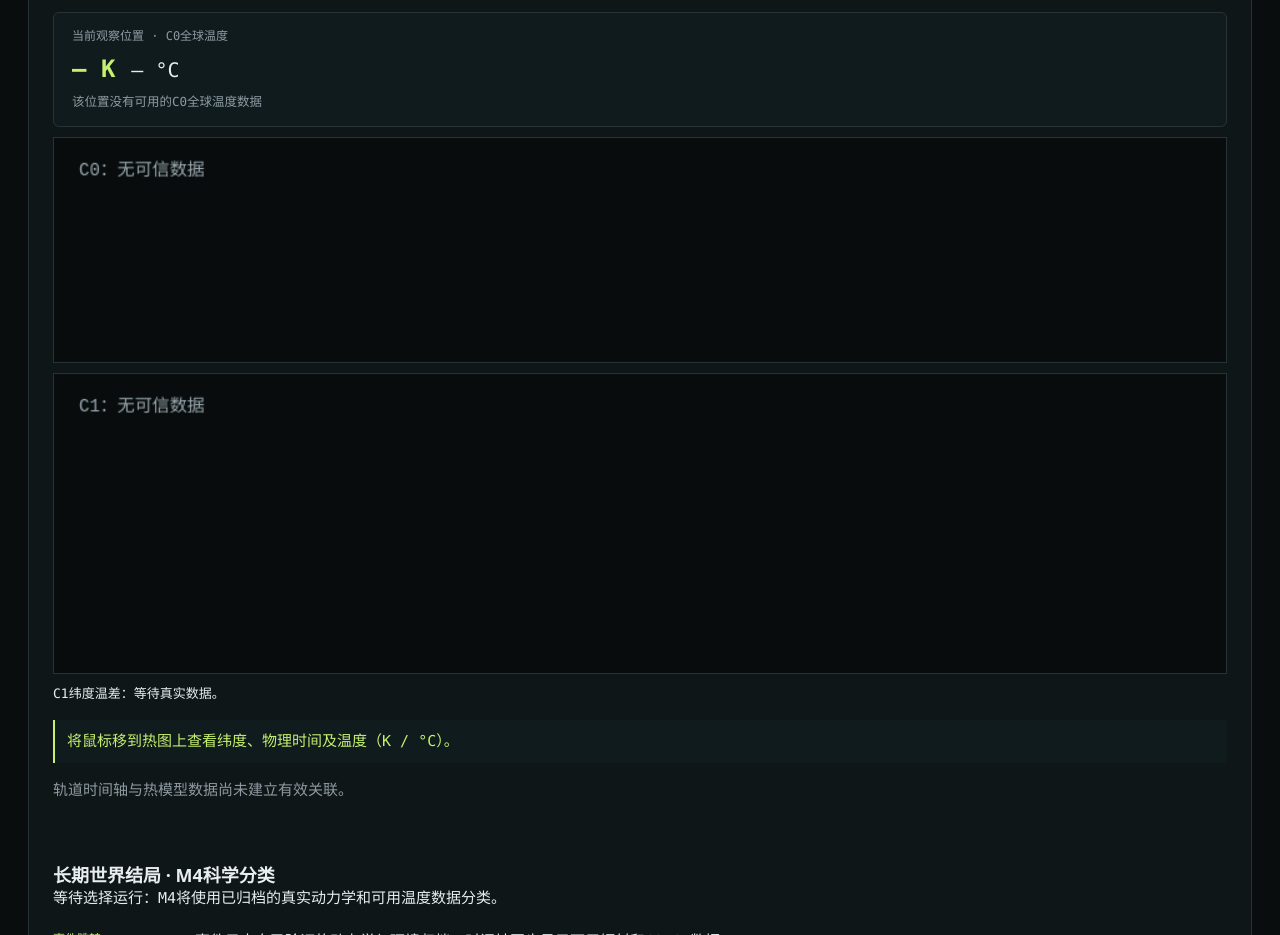
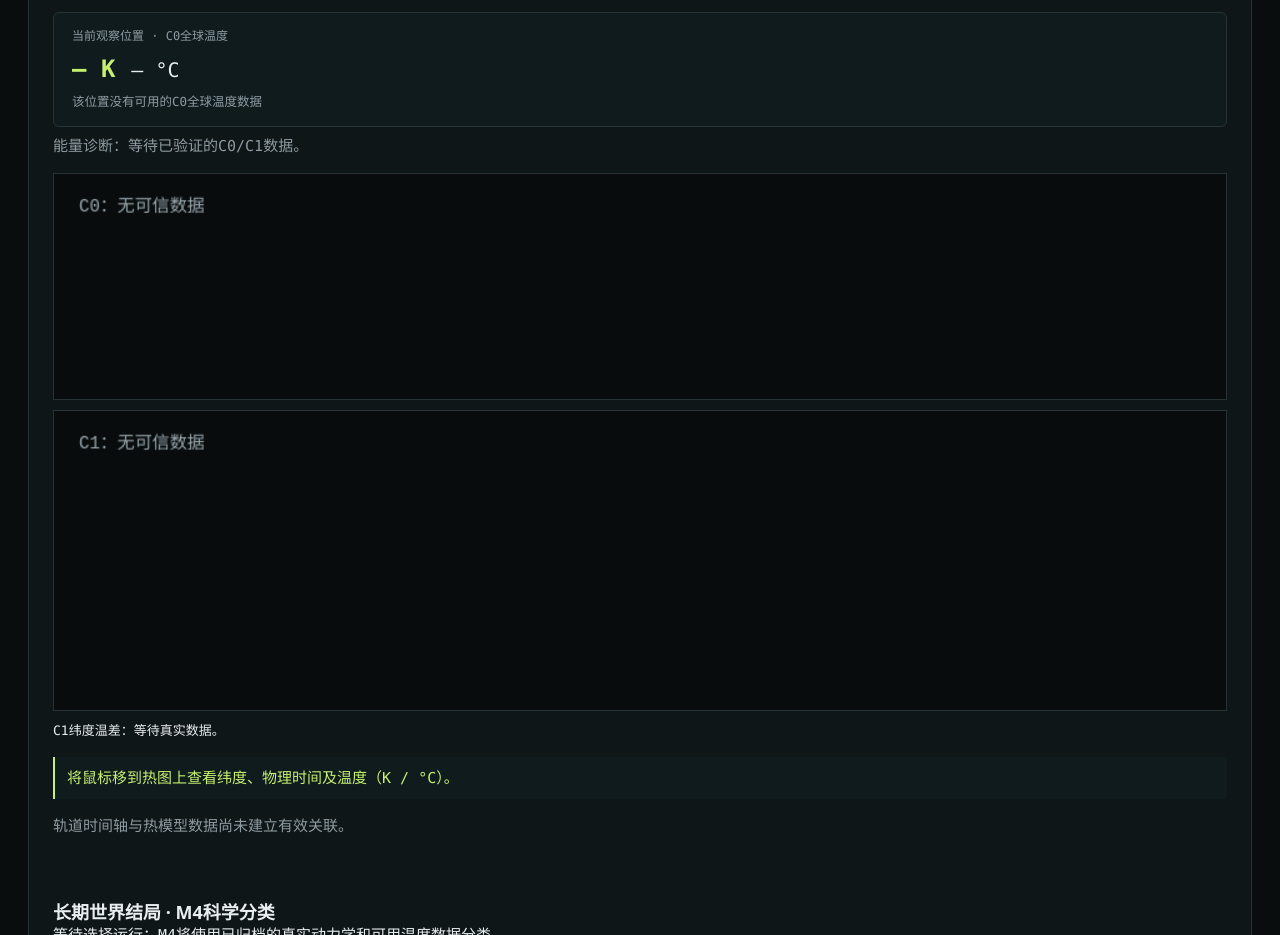
Before and after one commit to chenjunnan/threebodyplanet, a plain HTML site: page src/threebody/web/static/index.html in a window 1280 px wide. Shown: the part 4040-4975 px from the top of the page. Drawn offline with Linux system fonts and the light colour scheme; no server answers.

Commit message:
feat(M6.2 Web): show selected-time energy budget and radiative equilibrium in observer

```diff
--- a/src/threebody/web/static/index.html
+++ b/src/threebody/web/static/index.html
@@ -121,6 +121,7 @@
           <span id="c0-current-celsius">— °C</span>
           <small id="c0-current-time">请选择已计算的温度时刻</small>
         </div>
+        <p id="m6-energy-diagnostics" aria-live="polite">能量诊断：等待已验证的C0/C1数据。</p>
         <canvas id="c0-canvas" width="940" height="180" aria-label="全球C0温度随物理时间变化"></canvas>
         <canvas id="c1-canvas" width="940" height="240" aria-label="C1纬度温度时空分布，鼠标悬停显示该时刻及纬度的温度"></canvas>
         <p id="c1-temperature-summary" aria-live="polite">C1纬度温差：等待真实数据。</p>
```
